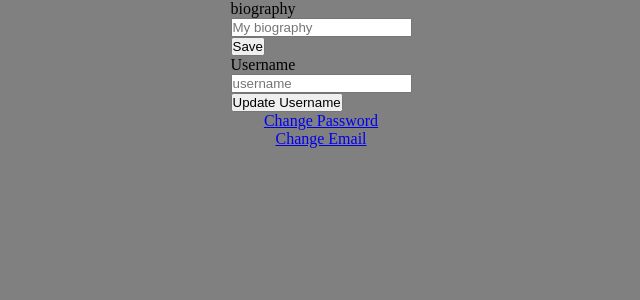
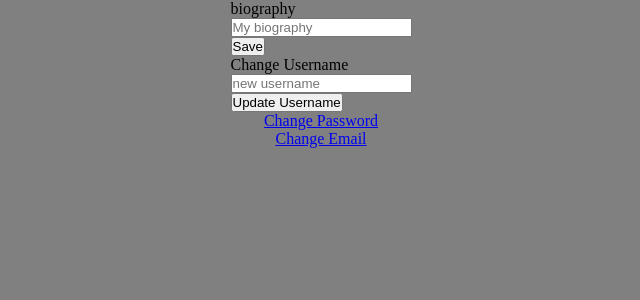
Before and after one commit to JoakimSjogren/Hacker-News, a PHP site: page /views/profile.php in a window 1280 px wide. Shown: the part 30-330 px from the top of the page, without its empty margins (319-959 px from the left). Run offline with PHP 8.4, Linux system fonts and the light colour scheme.

Commit message:
Change username option

```diff
--- a/views/profile.php
+++ b/views/profile.php
@@ -12,9 +12,9 @@ require __DIR__ . "/navigation.php";
 </form>
 
 <form action="/app/user/changeusername.php" method="post">
-     <span>Username</span>
+     <span>Change Username</span>
      <div class="form-group">
-          <input type="text" name="username" id="username" placeholder="username" required>
+          <input type="text" name="username" id="username" placeholder="new username" required>
      </div>
      <button type="submit">Update Username</button>
 </form>
```
Also changed, not shown: app/user/changeusername.php (+6 -2 lines), app/database/hacker.sqlite.
